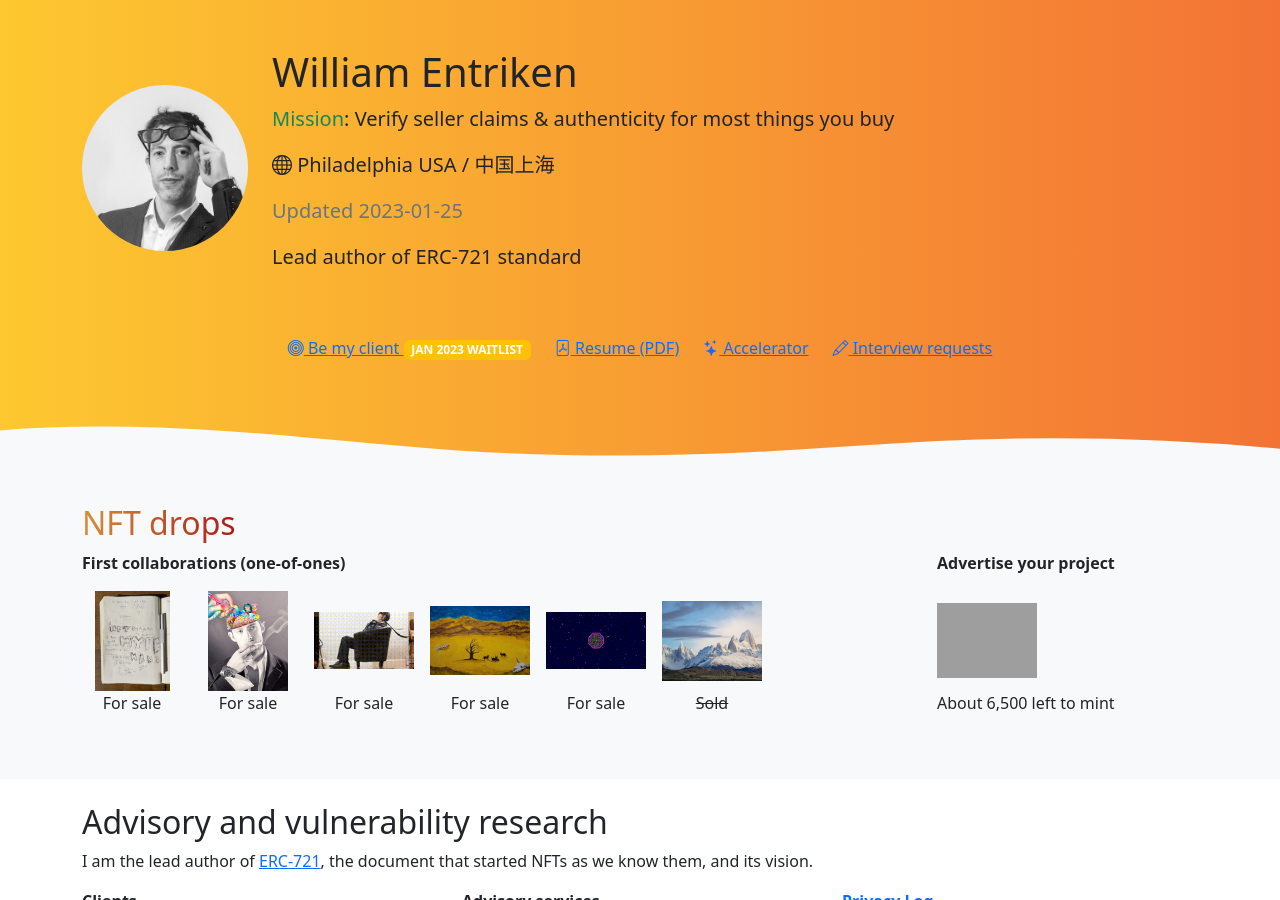
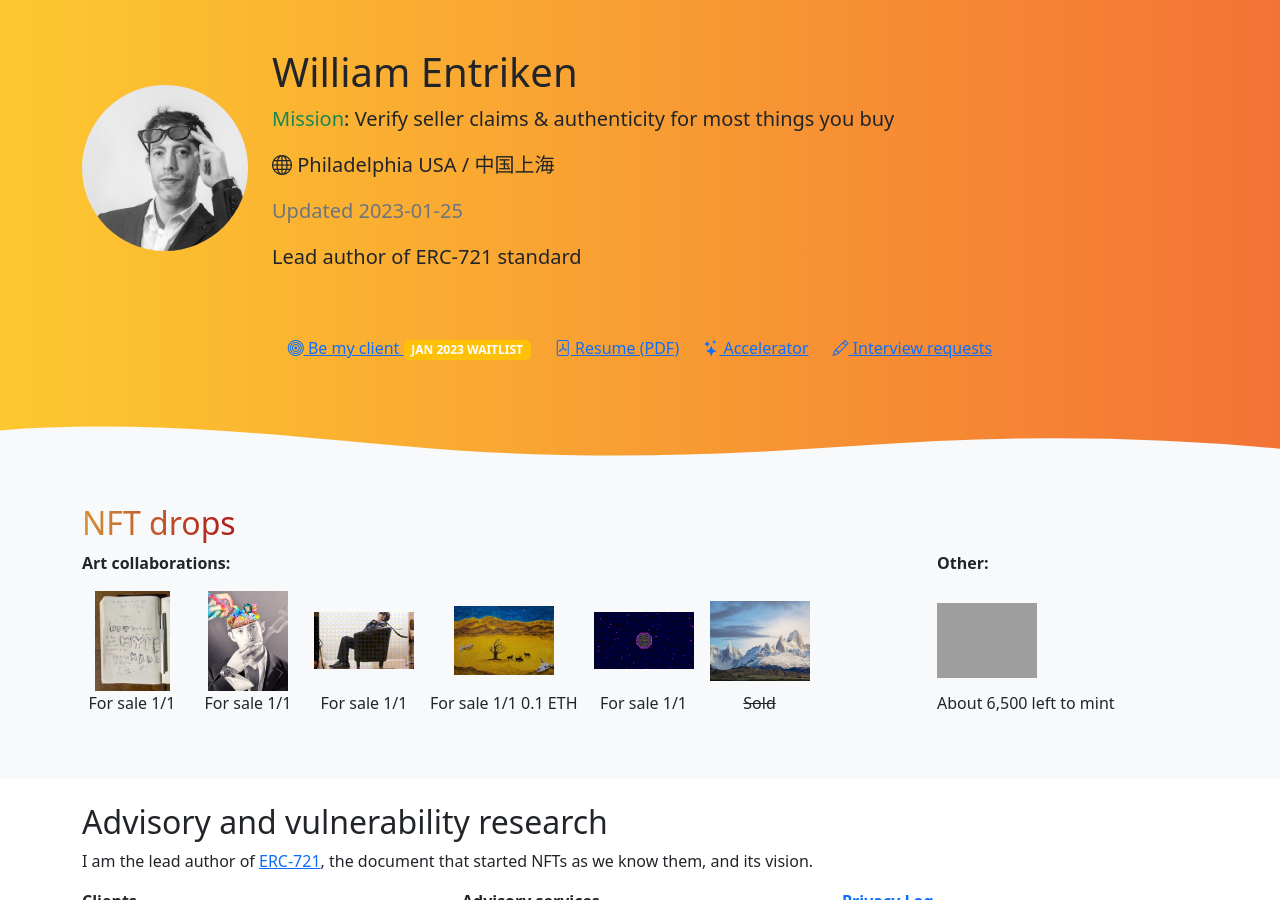
Before and after one commit to fulldecent/phor.net, a Jekyll site: the page built from index.html, in a window 1280 px wide and 900 px high. Built offline with Jekyll 4.4.1, drawn with Linux system fonts in a browser that asks for light colours; nearby versions of some CDN libraries; comment, search, counter and statistics services are not loaded; grey boxes are pictures that could not be loaded.

Commit message:
update listings

```diff
--- a/index.html
+++ b/index.html
@@ -147,37 +147,37 @@
         -webkit-text-fill-color: transparent;">NFT drops</span></h2>
       <div class="row">
         <div class="col">
-          <p><strong>First collaborations (one-of-ones)</strong></p>
+          <p><strong>Art collaborations:</strong></p>
           <div class="hstack gap-3 flex-wrap">
             <div class="text-center">
               <a title="NFT HYPEMAN × WILLIAM ENTRIKEN" target="_blank" href="https://rarible.com/token/0xF6793dA657495ffeFF9Ee6350824910Abc21356C:109311712358823457578622280509458864447004054068294590227262744976292923310081?tab=bids">
                 <img class="rounded-3" src="assets/nfts/NHM.jpg" alt="NFT HYPEMAN × WILLIAM ENTRIKEN" style="height: 100px; width: 100px; object-fit: contain;">
               </a>
-              <p>For sale</p>
+              <p>For sale 1/1</p>
             </div>
             <div class="text-center">
               <a title="The Birth of an Idea" target="_blank" href="https://www.mintbase.io/thing/NUK-NZC8sGkLLMiY9_G54aXUwFI8Ss-KeK1G6Zyk_H0:nftcollab.mintbase1.near">
                 <img class="rounded-3" src="assets/nfts/The Birth of an Idea.jpg" alt="The Birth of an Idea" style="height: 100px; width: 100px; object-fit: contain;">
               </a>
-              <p>For sale</p>
+              <p>For sale 1/1</p>
             </div>
             <div class="text-center">
-              <a title="All Kindsa Media" target="_blank" href="https://foundation.app/@fulldecent/~/110909">
+              <a title="All Kindsa Media" target="_blank" href="https://foundation.app/@fulldecent/foundation/110909">
                 <img class="rounded-3" src="assets/nfts/All Kindsa Media.gif" alt="All Kindsa Media" style="height: 100px; width: 100px; object-fit: contain;">
               </a>
-              <p>For sale</p>
+              <p>For sale 1/1</p>
             </div>
             <div class="text-center">
               <a title="Golden Landscape" target="_blank" href="https://mintable.app/art/item/Golden-Landscape-A-nighttime-windy-scene-of-foraging/GiBKhbmRsH_9Rp7">
                 <img class="rounded-3" src="assets/nfts/Golden Landscape.jpg" alt="Golden Landscape" style="height: 100px; width: 100px; object-fit: contain;">
               </a>
-              <p>For sale</p>
+              <p>For sale 1/1 0.1 ETH</p>
             </div>
             <div class="text-center">
               <a title="Ella's Dreams" target="_blank" href="https://opensea.io/assets/matic/0x2953399124f0cbb46d2cbacd8a89cf0599974963/97858314391699003502907348387324178864992602497446540910380188335690836082689/">
                 <img class="rounded-3" src="assets/nfts/Ella's Dreams.gif" alt="Ella's Dreams" style="height: 100px; width: 100px; object-fit: contain;">
               </a>
-              <p>For sale</p>
+              <p>For sale 1/1</p>
             </div>
             <div class="text-center">
               <a title="On the road to El Chalten" target="_blank" href="https://zora.co/collections/0xabEFBc9fD2F806065b4f3C237d4b59D9A97Bcac7/6377">
@@ -188,7 +188,7 @@
           </div>
         </div>
         <div class="col-lg-3">
-          <p><strong>Advertise your project</strong></p>
+          <p><strong>Other:</strong></p>
           <div>
             <a href="https://tenthousandsu.com" target="_blank">
               <img src="https://tenthousandsu.com/assets/logo-su-squares.svg" alt="Su Squares" style="height: 100px; width: 100px; object-fit: contain;">
```
